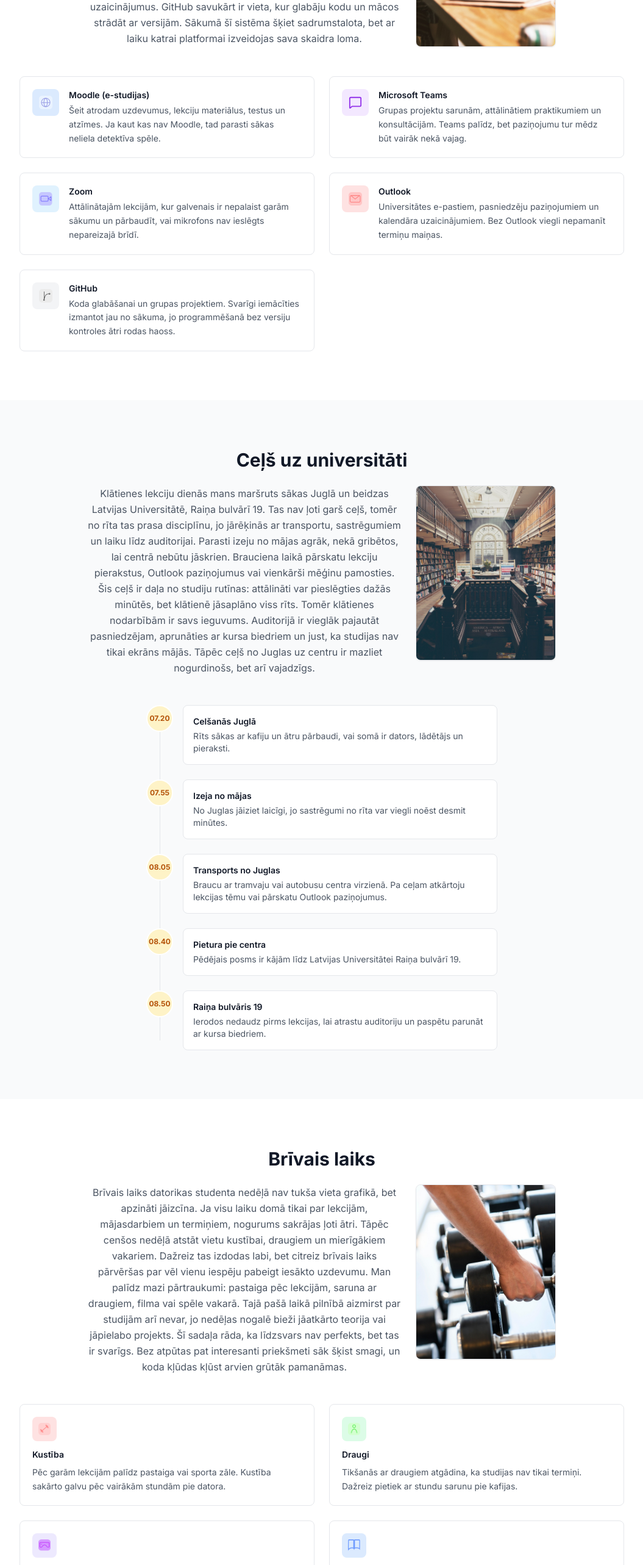
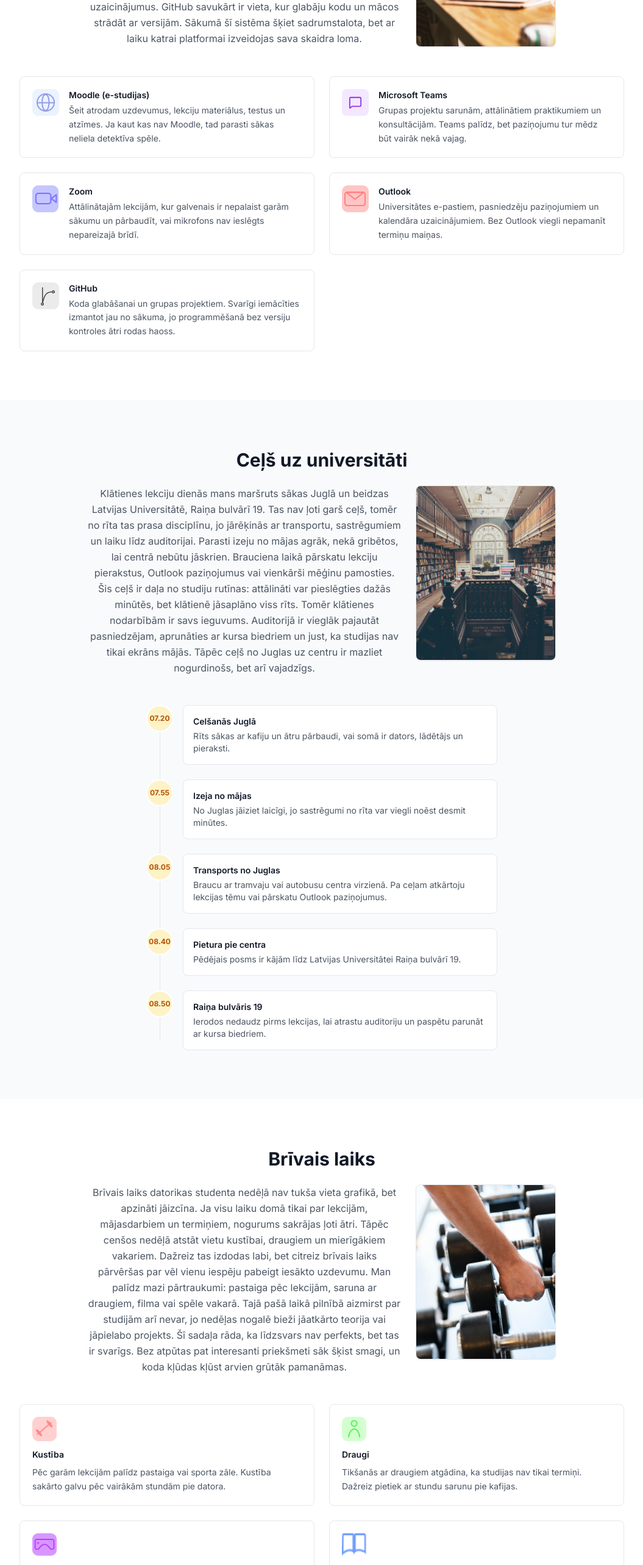
Before and after one commit to sabinestasuna/manalieliskanedela, a Next.js app: page / in a window 1280 px wide. Shown: the part 3180-5746 px from the top of the page at 61% size, without its empty margins (112-1167 px from the left). Built offline with nearby package versions, Linux system fonts and the light colour scheme.

Commit message:
Remove duplicate icon backgrounds

```diff
--- a/components/sections/BrivaisLaiks.tsx
+++ b/components/sections/BrivaisLaiks.tsx
@@ -4,35 +4,24 @@ const activities = [
   {
     iconImage: "/images/activity-movement-icon.png",
     title: "Kustība",
-    color: "red",
     text: "Pēc garām lekcijām palīdz pastaiga vai sporta zāle. Kustība sakārto galvu pēc vairākām stundām pie datora.",
   },
   {
     iconImage: "/images/activity-friends-icon.png",
     title: "Draugi",
-    color: "green",
     text: "Tikšanās ar draugiem atgādina, ka studijas nav tikai termiņi. Dažreiz pietiek ar stundu sarunu pie kafijas.",
   },
   {
     iconImage: "/images/activity-games-icon.png",
     title: "Spēles un filmas",
-    color: "violet",
     text: "Vakara atpūta palīdz pārslēgties no koda. Svarīgi tikai nepārvērst vienu sēriju par visu nakti.",
   },
   {
     iconImage: "/images/activity-study-icon.png",
     title: "Mācības nedēļas nogalē",
-    color: "blue",
     text: "Daļa brīvā laika tomēr aiziet atkārtošanai un projektiem. Tas nav ideāli, bet palīdz nepazaudēt ritmu.",
   },
 ];
-
-const colorMap: Record<string, string> = {
-  red: "bg-red-100 dark:bg-red-900/30 text-red-600 dark:text-red-400",
-  green: "bg-green-100 dark:bg-green-900/30 text-green-600 dark:text-green-400",
-  violet: "bg-violet-100 dark:bg-violet-900/30 text-violet-600 dark:text-violet-400",
-  blue: "bg-blue-100 dark:bg-blue-900/30 text-blue-600 dark:text-blue-400",
-};
 
 export function BrivaisLaiks() {
   return (
@@ -72,13 +61,13 @@ export function BrivaisLaiks() {
               key={a.title}
               className="p-5 rounded-lg border border-gray-200 dark:border-gray-800 bg-white dark:bg-gray-950"
             >
-              <div className={`flex items-center justify-center w-10 h-10 rounded-lg mb-3 ${colorMap[a.color]}`}>
+              <div className="mb-3 h-10 w-10">
                 <Image
                   src={a.iconImage}
                   alt=""
-                  width={20}
-                  height={20}
-                  className="h-5 w-5"
+                  width={40}
+                  height={40}
+                  className="h-10 w-10"
                   aria-hidden="true"
                 />
               </div>
--- a/components/sections/Platformas.tsx
+++ b/components/sections/Platformas.tsx
@@ -5,7 +5,7 @@ type Platform = {
   name: string;
   icon?: LucideIcon;
   iconImage?: string;
-  color: string;
+  color?: string;
   description: string;
 };
 
@@ -13,7 +13,6 @@ const platforms: Platform[] = [
   {
     name: "Moodle (e-studijas)",
     iconImage: "/images/moodle-icon.png",
-    color: "blue",
     description:
       "Šeit atrodam uzdevumus, lekciju materiālus, testus un atzīmes. Ja kaut kas nav Moodle, tad parasti sākas neliela detektīva spēle.",
   },
@@ -27,21 +26,18 @@ const platforms: Platform[] = [
   {
     name: "Zoom",
     iconImage: "/images/platform-zoom-icon.png",
-    color: "sky",
     description:
       "Attālinātajām lekcijām, kur galvenais ir nepalaist garām sākumu un pārbaudīt, vai mikrofons nav ieslēgts nepareizajā brīdī.",
   },
   {
     name: "Outlook",
     iconImage: "/images/platform-outlook-icon.png",
-    color: "red",
     description:
       "Universitātes e-pastiem, pasniedzēju paziņojumiem un kalendāra uzaicinājumiem. Bez Outlook viegli nepamanīt termiņu maiņas.",
   },
   {
     name: "GitHub",
     iconImage: "/images/platform-github-icon.png",
-    color: "gray",
     description:
       "Koda glabāšanai un grupas projektiem. Svarīgi iemācīties izmantot jau no sākuma, jo programmēšanā bez versiju kontroles ātri rodas haoss.",
   },
@@ -95,20 +91,22 @@ export function Platformas() {
               key={p.name}
               className="flex gap-4 p-5 rounded-lg border border-gray-200 dark:border-gray-800 bg-white dark:bg-gray-950"
             >
-              <div className={`shrink-0 flex items-center justify-center w-11 h-11 rounded-lg ${colorMap[p.color]}`}>
-                {p.iconImage ? (
+              {p.iconImage ? (
+                <div className="shrink-0 h-11 w-11">
                   <Image
                     src={p.iconImage}
                     alt=""
-                    width={22}
-                    height={22}
-                    className="h-[22px] w-[22px]"
+                    width={44}
+                    height={44}
+                    className="h-11 w-11"
                     aria-hidden="true"
                   />
-                ) : Icon ? (
+                </div>
+              ) : Icon && p.color ? (
+                <div className={`shrink-0 flex items-center justify-center w-11 h-11 rounded-lg ${colorMap[p.color]}`}>
                   <Icon size={22} />
-                ) : null}
-              </div>
+                </div>
+              ) : null}
               <div>
                 <h3 className="font-semibold text-sm mb-1">{p.name}</h3>
                 <p className="text-sm text-gray-600 dark:text-gray-400 leading-relaxed">{p.description}</p>
```
